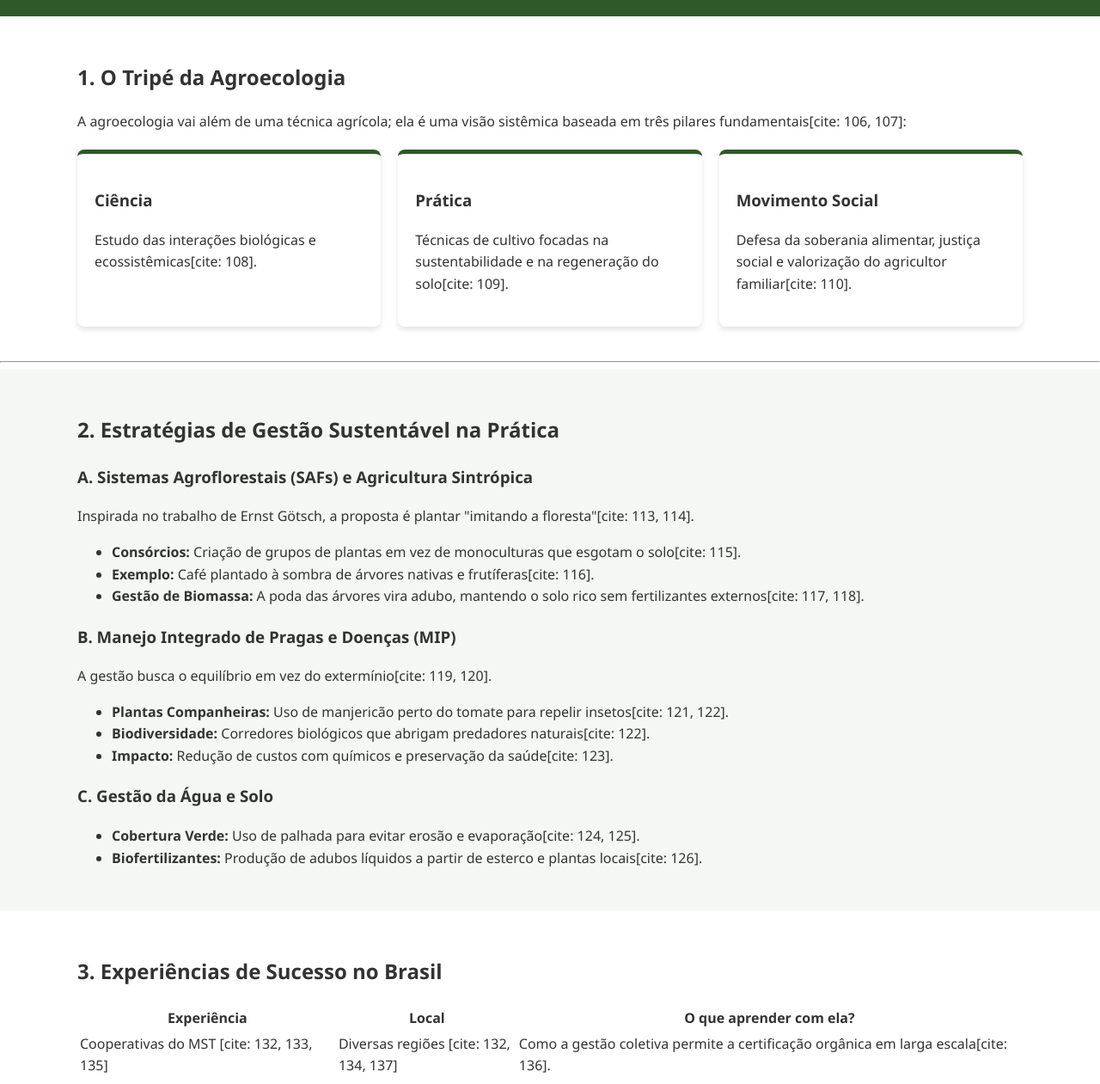
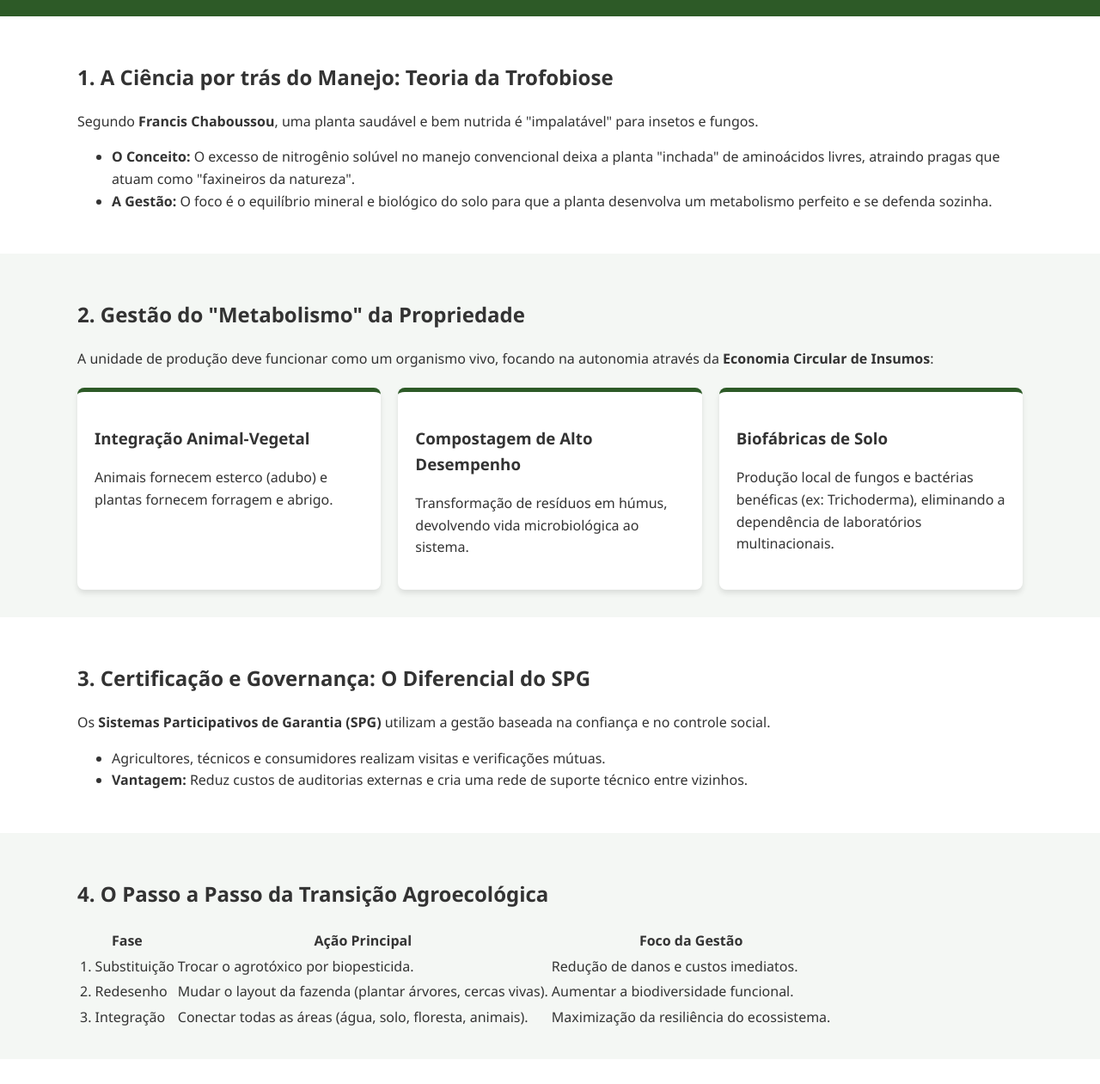
Before and after one commit to isabella679/Agrinho-2026, a plain HTML site: page index.html in a window 1280 px wide. Shown: the part 71-1332 px from the top of the page at 86% size. Drawn offline with Linux system fonts and the light colour scheme.

Commit message:
Update index.html

```diff
--- a/index.html
+++ b/index.html
@@ -3,124 +3,134 @@
 <head>
     <meta charset="UTF-8">
     <meta name="viewport" content="width=device-width, initial-scale=1.0">
-    <title>Gestão Agroecológica: Do Tripé à Prática</title>
+    <title>Gestão Agroecológica Profissional</title>
     <link rel="stylesheet" href="style.css">
 </head>
 <body>
     <header>
         <nav>
-            <div class="logo">AgroGestão v2</div>
+            <div class="logo">AgroGestão 3.0</div>
             <ul>
-                <li><a href="#tripe">O Tripé</a></li>
-                <li><a href="#estrategias">Estratégias</a></li>
-                <li><a href="#sucesso">Casos de Sucesso</a></li>
-                <li><a href="#futuro">O Futuro</a></li>
+                <li><a href="#ciencia">Ciência</a></li>
+                <li><a href="#metabolismo">Metabolismo</a></li>
+                <li><a href="#transicao">Transição</a></li>
+                <li><a href="#indicadores">KPIs</a></li>
+                <li><a href="#mercado">Mercado</a></li>
             </ul>
         </nav>
     </header>
 
     <main>
-        <section id="tripe" class="container">
-            <h2>1. O Tripé da Agroecologia</h2>
-            <p>A agroecologia vai além de uma técnica agrícola; ela é uma visão sistêmica baseada em três pilares fundamentais[cite: 106, 107]:</p>
+        <section id="ciencia" class="container">
+            <h2>1. A Ciência por trás do Manejo: Teoria da Trofobiose</h2>
+            <div class="highlight-box">
+                <p>Segundo <strong>Francis Chaboussou</strong>, uma planta saudável e bem nutrida é "impalatável" para insetos e fungos.</p>
+                <ul>
+                    <li><strong>O Conceito:</strong> O excesso de nitrogênio solúvel no manejo convencional deixa a planta "inchada" de aminoácidos livres, atraindo pragas que atuam como "faxineiros da natureza".</li>
+                    <li><strong>A Gestão:</strong> O foco é o equilíbrio mineral e biológico do solo para que a planta desenvolva um metabolismo perfeito e se defenda sozinha.</li>
+                </ul>
+            </div>
+        </section>
+
+        <section id="metabolismo" class="bg-light">
+            <div class="container">
+                <h2>2. Gestão do "Metabolismo" da Propriedade</h2>
+                <p>A unidade de produção deve funcionar como um organismo vivo, focando na autonomia através da <strong>Economia Circular de Insumos</strong>:</p>
                 <div class="grid">
                     <div class="card">
-                    <h3>Ciência</h3>
-                    <p>Estudo das interações biológicas e ecossistêmicas[cite: 108].</p>
+                        <h3>Integração Animal-Vegetal</h3>
+                        <p>Animais fornecem esterco (adubo) e plantas fornecem forragem e abrigo.</p>
                     </div>
                     <div class="card">
-                    <h3>Prática</h3>
-                    <p>Técnicas de cultivo focadas na sustentabilidade e na regeneração do solo[cite: 109].</p>
+                        <h3>Compostagem de Alto Desempenho</h3>
+                        <p>Transformação de resíduos em húmus, devolvendo vida microbiológica ao sistema.</p>
                     </div>
                     <div class="card">
-                    <h3>Movimento Social</h3>
-                    <p>Defesa da soberania alimentar, justiça social e valorização do agricultor familiar[cite: 110].</p>
+                        <h3>Biofábricas de Solo</h3>
+                        <p>Produção local de fungos e bactérias benéficas (ex: Trichoderma), eliminando a dependência de laboratórios multinacionais.</p>
+                    </div>
                 </div>
             </div>
         </section>
 
-        <hr>
-
-        <section id="estrategias" class="bg-light">
-            <div class="container">
-                <h2>2. Estratégias de Gestão Sustentável na Prática</h2>
-
-                <article class="exp-box">
-                    <h3>A. Sistemas Agroflorestais (SAFs) e Agricultura Sintrópica</h3>
-                    <p>Inspirada no trabalho de Ernst Götsch, a proposta é plantar "imitando a floresta"[cite: 113, 114].</p>
+        <section class="container">
+            <h2>3. Certificação e Governança: O Diferencial do SPG</h2>
+            <p>Os <strong>Sistemas Participativos de Garantia (SPG)</strong> utilizam a gestão baseada na confiança e no controle social.</p>
             <ul>
-                        <li><strong>Consórcios:</strong> Criação de grupos de plantas em vez de monoculturas que esgotam o solo[cite: 115].</li>
-                        <li><strong>Exemplo:</strong> Café plantado à sombra de árvores nativas e frutíferas[cite: 116].</li>
-                        <li><strong>Gestão de Biomassa:</strong> A poda das árvores vira adubo, mantendo o solo rico sem fertilizantes externos[cite: 117, 118].</li>
+                <li>Agricultores, técnicos e consumidores realizam visitas e verificações mútuas.</li>
+                <li><strong>Vantagem:</strong> Reduz custos de auditorias externas e cria uma rede de suporte técnico entre vizinhos.</li>
             </ul>
-                </article>
-
-                <article class="exp-box">
-                    <h3>B. Manejo Integrado de Pragas e Doenças (MIP)</h3>
-                    <p>A gestão busca o equilíbrio em vez do extermínio[cite: 119, 120].</p>
-                    <ul>
-                        <li><strong>Plantas Companheiras:</strong> Uso de manjericão perto do tomate para repelir insetos[cite: 121, 122].</li>
-                        <li><strong>Biodiversidade:</strong> Corredores biológicos que abrigam predadores naturais[cite: 122].</li>
-                        <li><strong>Impacto:</strong> Redução de custos com químicos e preservação da saúde[cite: 123].</li>
-                    </ul>
-                </article>
-
-                <article class="exp-box">
-                    <h3>C. Gestão da Água e Solo</h3>
-                    <ul>
-                        <li><strong>Cobertura Verde:</strong> Uso de palhada para evitar erosão e evaporação[cite: 124, 125].</li>
-                        <li><strong>Biofertilizantes:</strong> Produção de adubos líquidos a partir de esterco e plantas locais[cite: 126].</li>
-                    </ul>
-                </article>
-            </div>
         </section>
 
-        <section id="sucesso" class="container">
-            <h2>3. Experiências de Sucesso no Brasil</h2>
+        <section id="transicao" class="bg-light">
+            <div class="container">
+                <h2>4. O Passo a Passo da Transição Agroecológica</h2>
                 <table>
                     <thead>
                         <tr>
-                        <th>Experiência</th>
-                        <th>Local</th>
-                        <th>O que aprender com ela?</th>
+                            <th>Fase</th>
+                            <th>Ação Principal</th>
+                            <th>Foco da Gestão</th>
                         </tr>
                     </thead>
                     <tbody>
                         <tr>
-                        <td>Cooperativas do MST [cite: 132, 133, 135]</td>
-                        <td>Diversas regiões [cite: 132, 134, 137]</td>
-                        <td>Como a gestão coletiva permite a certificação orgânica em larga escala[cite: 136].</td>
+                            <td>1. Substituição</td>
+                            <td>Trocar o agrotóxico por biopesticida.</td>
+                            <td>Redução de danos e custos imediatos.</td>
                         </tr>
                         <tr>
-                        <td>Rede Ecovida [cite: 138, 140]</td>
-                        <td>Sul do Brasil [cite: 139, 141, 143]</td>
-                        <td>O Sistema Participativo de Garantia (SPG), onde os agricultores se autofiscalizam[cite: 142, 143, 149, 150].</td>
+                            <td>2. Redesenho</td>
+                            <td>Mudar o layout da fazenda (plantar árvores, cercas vivas).</td>
+                            <td>Aumentar a biodiversidade funcional.</td>
                         </tr>
                         <tr>
-                        <td>Agroflorestas do Vale do Ribeira [cite: 144, 146, 147]</td>
-                        <td>São Paulo [cite: 144, 145, 148]</td>
-                        <td>A integração entre preservação da Mata Atlântica e produção de banana e palmito juçara[cite: 151].</td>
+                            <td>3. Integração</td>
+                            <td>Conectar todas as áreas (água, solo, floresta, animais).</td>
+                            <td>Maximização da resiliência do ecossistema.</td>
                         </tr>
                     </tbody>
                 </table>
+            </div>
         </section>
 
-        <section id="futuro" class="bg-dark">
+        <section id="indicadores" class="container">
+            <h2>5. Indicadores de Sustentabilidade (KPIs Agroecológicos)</h2>
+            <p>Para medir o sucesso além do lucro líquido:</p>
+            <div class="grid">
+                <div class="card">
+                    <h4>Agrobiodiversidade</h4>
+                    <p>Quantidade de espécies diferentes produzindo na mesma área.</p>
+                </div>
+                <div class="card">
+                    <h4>Balanço Energético</h4>
+                    <p>Relação entre energia gasta (combustível/luz) vs. calorias produzidas. Na agroecologia, o balanço é positivo.</p>
+                </div>
+                <div class="card">
+                    <h4>Soberania de Sementes</h4>
+                    <p>Percentual de sementes próprias (crioulas) versus sementes compradas.</p>
+                </div>
+            </div>
+        </section>
+
+        <section id="mercado" class="bg-dark">
             <div class="container">
-                <h2>4. Por que a Gestão Agroecológica é o futuro?</h2>
-                <blockquote>
-                    <p>"A gestão agroecológica transforma o agricultor de um 'comprador de insumos' em um 'gestor de processos biológicos'. Ela foca na resiliência: se uma praga ataca uma cultura, a diversidade do sistema garante que as outras sobrevivam, protegendo a renda da família." [cite: 152, 154]</p>
-                </blockquote>
+                <h2>6. Experiência de Mercado: Circuitos Curtos</h2>
+                <p>Encurtamento da distância entre quem produz e quem consome.</p>
+                <article class="highlight-box" style="color: #333;">
+                    <h3>Modelo CSA (Comunidade que Sustenta a Agricultura)</h3>
+                    <p>O consumidor torna-se um "co-agricultor".</p>
+                    <ul>
+                        <li>Financiamento antecipado da produção via assinatura mensal.</li>
+                        <li>Elimina o risco financeiro do agricultor e o desperdício de alimentos.</li>
+                    </ul>
+                </article>
             </div>
         </section>
     </main>
 
     <footer>
-        <div class="container">
-            <p>&copy; 2026 Portal Agroecologia. Informações baseadas em documentos técnicos sobre gestão sustentável.</p>
-        </div>
+        <p>&copy; 2026 - Guia de Gestão Agroecológica. Informações baseadas nos estudos de Francis Chaboussou e modelos de transição sustentável.</p>
     </footer>
-
-    <script src="script.js"></script>
 </body>
 </html>
```
Lines whose indentation alone changed are shown as unchanged.
